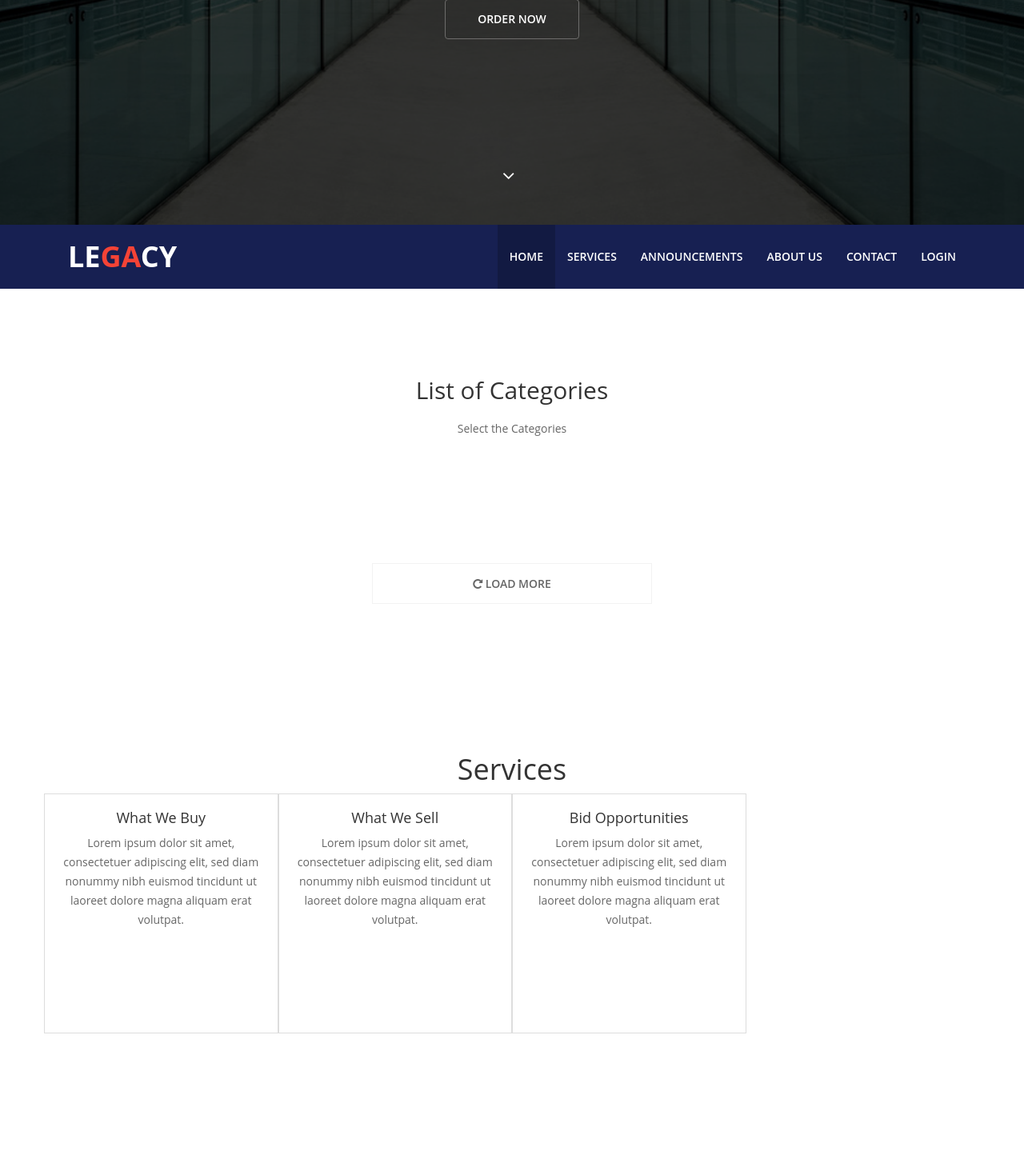
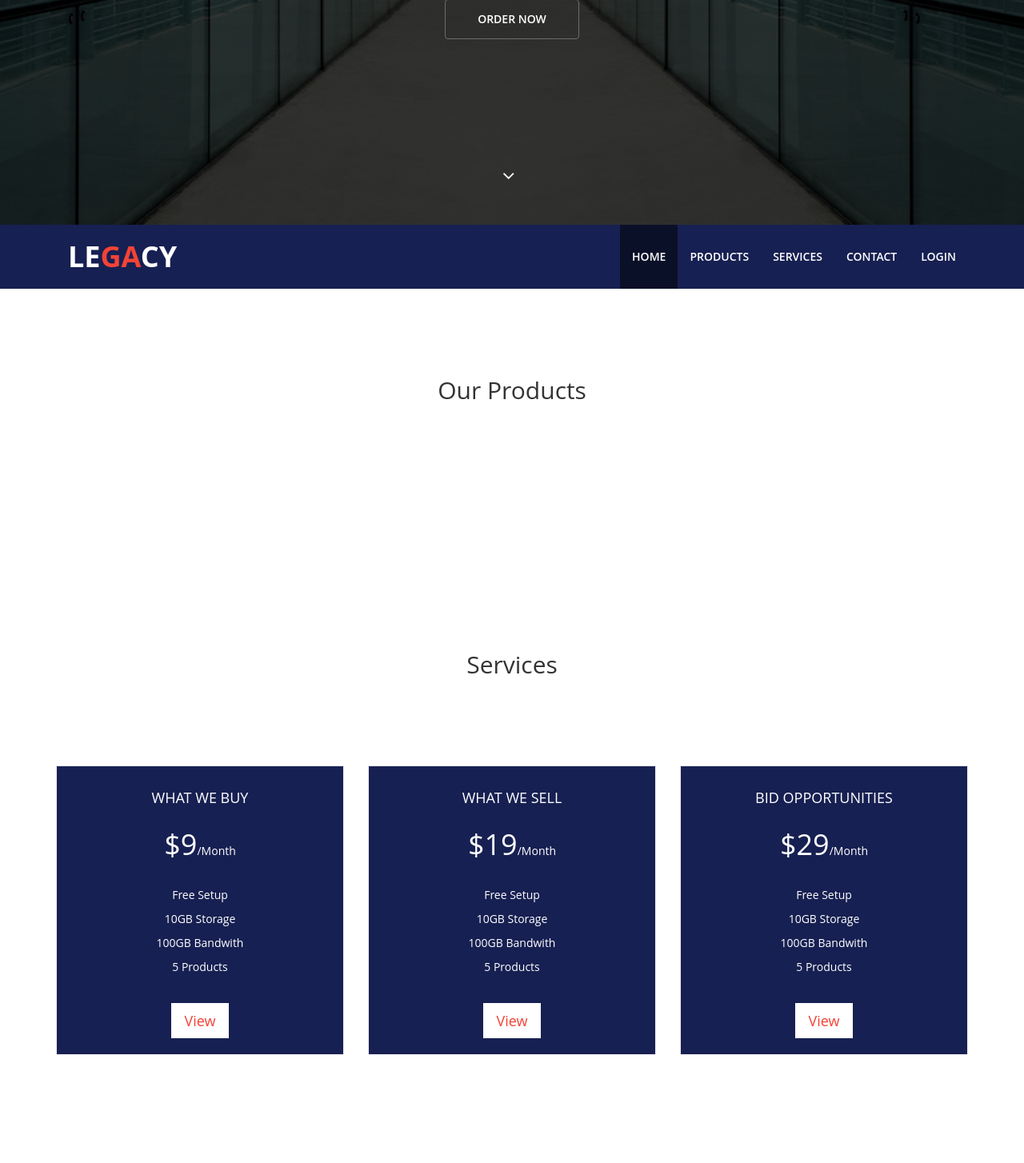
Before and after one commit to MF-DEV12/PLMOS, a CodeIgniter app: the page made by application/views/home.php in a window 1280 px wide. Shown: the part 519-1973 px from the top of the page at 80% size. Run offline with CodeIgniter, Linux system fonts and the light colour scheme; data that the repository does not hold is empty; some libraries are stand-ins or nearby versions.

Commit message:
Add Services

```diff
--- a/application/views/home.php
+++ b/application/views/home.php
@@ -28,13 +28,13 @@
               <div class="caption">
                 <h1 class="animated fadeInLeftBig">Welcome to <br/>LE<span>GA</span>CY<br/></h1>
                 <!-- <p class="animated fadeInRightBig">Techniques don't produce quality products and services: People do, people who care,people who are treated as creatively contributing individuals</p> -->
-                <a data-scroll class="btn btn-start animated fadeInUpBig" href="#orders">Order now</a>
+                <a data-scroll class="btn btn-start animated fadeInUpBig" href="#products">Order now</a>
               </div>
             </div>
             <div class="item" style="background-image: url(images/slider/2.jpg)">
               <div class="caption">
                 <h1 class="animated fadeInLeftBig"><span>MISSION</span></h1>
-                <p class="animated fadeInRightBig">To provide architects and aluminum fabricators in particular and the construction industry in general with high quality, enviroment-friendly and value-added architectural glass products at competitive prices with short lead times using state-of-the-art glass designs; and to fulfill the needs and expectations of its employees, local community and other members of the supply chain in which it operates.</p>
+                <p class="animated fadeInRightBig">To provide architects and aluminum fabricators in particular and the construction industry in general with high quality,<br/> enviroment-friendly and value-added architectural glass products at competitive prices with short lead times <br/> using state-of-the-art glass designs; and to fulfill the needs and expectations of its employees, <br/>local community and other members of the supply chain in which it operates.</p>
                 <a data-scroll class="btn btn-start animated fadeInUpBig" href="#orders">Order now</a>
               </div>
             </div>
@@ -105,11 +105,11 @@
 
               <ul class="nav navbar-nav navbar-right" style="z-index: 99999;">
                 <li class="scroll active"><a href="#home">Home</a></li>
+                <li class="scroll"><a href="#products">Products</a></li>
                 <li class="scroll"><a href="#services">Services</a></li>
-                <li class="scroll"><a href="#announcements">Announcements</a></li>
+                <!-- <li class="scroll"><a href="#announcements">Announcements</a></li>  -->
                 <!-- <li class="scroll"><a href="#forums">Forums</a></li>                      -->
                 <!-- <li class="scroll"><a href="#about-us">About Us</a></li>      -->
-                <li class="scroll"><a href="#about">About us</a></li>
                 <li class="scroll"><a href="#contact">Contact</a></li>
 
                 <?php if($this->session->userdata("username")){ ?>
@@ -164,72 +164,175 @@
       <input type="text" placeholder="Search for items.." class="form-control"/>
       <span class="glyphicon glyphicon-search btn-itemsearch"></span>
     </div>
-<section id="orders">
+
+
+<section id="products">
     <div class="container">
       <div class="row">
         <div class="heading text-center col-sm-8 col-sm-offset-2 wow fadeInUp" data-wow-duration="1000ms" data-wow-delay="300ms">
-          <h2>List of Categories</h2>
-          <p>Select the Categories</p>
+          <h2>Our Products</h2>
+          <!-- <p>Lorem ipsum dolor sit amet, consectetur adipisicing elit, sed do eiusmod tempor incididunt ut labore et dolore magna aliqua ut enim ad minim veniam</p> -->
         </div>
       </div>
     </div>
-    <div class="container-fluid" align="center">
-      <div class="row" align="center">
+    <div class="container">
+      <div class="row">
+        <?php $ctr = 0;?>
         <?php foreach($family as $key) {?>
+        <?php $animate = ($ctr % 2 == 0) ? "fadeInRightBig" : "fadeInLeftBig";?>
+        <?php $ctr++;?>
+
               <div class="col-sm-3">
-                <div class="folio-item wow fadeInRightBig" data-wow-duration="1000ms" data-wow-delay="300ms">
+                <div class="folio-item wow <?=$animate;?>" data-wow-duration="1000ms" data-wow-delay="300ms">
                   <div class="folio-image">
-                    <a href="<?=base_url('items?family='.$key->Level1No);?>">
                     <img class="img-responsive" src="<?=base_url('images/variant-folder/' . $key->ImageFile);?>" alt="" onerror="this.src='images/noimage.gif';">
-                    </a>
                   </div>
-                  <p><?=$key->Name1;?></p>
+                  <div class="overlay">
+                    <div class="overlay-content">
+                      <div class="overlay-text">
+                        <div class="folio-info">
+                          <h3><?=$key->Name1;?></h3>
+                        </div>
+                        <div class="folio-overview">
+                          <span class="folio-link"><a class="folio-read-more" href="#" data-single_url="<?=base_url('items?family='.$key->Level1No);?>" ><i class="fa fa-link"></i></a></span>
+                          <span class="folio-expand"><a href="<?=base_url('images/variant-folder/' . $key->ImageFile);?>" data-lightbox="portfolio"><i class="fa fa-search-plus"></i></a></span>
+                        </div>
+                      </div>
+                    </div>
+                  </div>
                 </div>
               </div>
+
         <?php } ?>
 
 
 
-      </div>
-      <div class="load-more wow fadeInUp" data-wow-duration="1000ms" data-wow-delay="500ms">
-          <a  class="btn-loadmore"><i class="fa fa-repeat"></i> Load More</a>
-      </div>
     </div>
     <div id="portfolio-single-wrap">
       <div id="portfolio-single">
       </div>
+    </div><!-- /#portfolio-single-wrap -->
+</section>
+
+<section id="services">
+    <div class="container">
+      <div class="row">
+        <div class="heading text-center col-sm-8 col-sm-offset-2 wow fadeInUp" data-wow-duration="1200ms" data-wow-delay="300ms">
+          <h2>Services</h2>
+        </div>
+      </div>
+      <div class="pricing-table">
+        <div class="row">
+          <div class="col-sm-4">
+            <div class="single-table featured wow flipInY" data-wow-duration="1000ms" data-wow-delay="300ms">
+              <h3>What we Buy</h3>
+              <div class="price">
+                $9<span>/Month</span>
+              </div>
+              <ul>
+                <li>Free Setup</li>
+                <li>10GB Storage</li>
+                <li>100GB Bandwith</li>
+                <li>5 Products</li>
+              </ul>
+              <a href="#" class="btn btn-lg btn-primary">View</a>
+            </div>
+          </div>
+          <div class="col-sm-4">
+            <div class="single-table featured wow flipInY" data-wow-duration="1000ms" data-wow-delay="500ms">
+              <h3>What we Sell</h3>
+              <div class="price">
+                $19<span>/Month</span>
+              </div>
+              <ul>
+                <li>Free Setup</li>
+                <li>10GB Storage</li>
+                <li>100GB Bandwith</li>
+                <li>5 Products</li>
+              </ul>
+              <a href="#" class="btn btn-lg btn-primary">View</a>
+            </div>
+          </div>
+          <div class="col-sm-4">
+            <div class="single-table featured wow flipInY" data-wow-duration="1000ms" data-wow-delay="800ms">
+              <h3>Bid Opportunities</h3>
+              <div class="price">
+                $29<span>/Month</span>
+              </div>
+              <ul>
+                <li>Free Setup</li>
+                <li>10GB Storage</li>
+                <li>100GB Bandwith</li>
+                <li>5 Products</li>
+              </ul>
+              <a href="#" class="btn btn-lg btn-primary">View</a>
+            </div>
+          </div>
+
+        </div>
+      </div>
     </div>
 </section>
-<section id="services">
-    <div class="container" align="center">
-       <h1>Services</h1>
-       <div class="row services-wrap">
-          <div class="col-sm-3">
-             <i class="icon-paperplane_ico icon2x"></i>
-             <h3>What We Buy</h3>
-             <p>Lorem ipsum dolor sit amet, consectetuer adipiscing elit, sed diam nonummy nibh euismod tincidunt ut laoreet dolore magna aliquam erat volutpat.
-             </p>
+<!--
+<section id="announcements">
+    <div class="container">
+      <div class="row">
+        <div class="heading text-center col-sm-8 col-sm-offset-2 wow fadeInUp" data-wow-duration="1200ms" data-wow-delay="300ms">
+          <h2>Services</h2>
+        </div>
+      </div>
+      <div class="pricing-table">
+        <div class="row">
+          <div class="col-sm-4">
+            <div class="single-table wow flipInY" data-wow-duration="1000ms" data-wow-delay="300ms">
+              <h3>What we Buy</h3>
+              <div class="price">
+                $9<span>/Month</span>
+              </div>
+              <ul>
+                <li>Free Setup</li>
+                <li>10GB Storage</li>
+                <li>100GB Bandwith</li>
+                <li>5 Products</li>
+              </ul>
+              <a href="#" class="btn btn-lg btn-primary">View</a>
+            </div>
           </div>
-          <div class="col-sm-3">
-             <i class="icon-star icon2x"></i>
-             <h3>What We Sell</h3>
-             <p>Lorem ipsum dolor sit amet, consectetuer adipiscing elit, sed diam nonummy nibh euismod tincidunt ut laoreet dolore magna aliquam erat volutpat.
-             </p>
+          <div class="col-sm-4">
+            <div class="single-table wow flipInY" data-wow-duration="1000ms" data-wow-delay="500ms">
+              <h3>What we Sell</h3>
+              <div class="price">
+                $19<span>/Month</span>
+              </div>
+              <ul>
+                <li>Free Setup</li>
+                <li>10GB Storage</li>
+                <li>100GB Bandwith</li>
+                <li>5 Products</li>
+              </ul>
+              <a href="#" class="btn btn-lg btn-primary">View</a>
+            </div>
           </div>
-          <div class="col-sm-3">
-             <i class="icon-message icon2x"></i>
-             <h3>Bid Opportunities</h3>
-             <p>Lorem ipsum dolor sit amet, consectetuer adipiscing elit, sed diam nonummy nibh euismod tincidunt ut laoreet dolore magna aliquam erat volutpat.
-             </p>
+          <div class="col-sm-4">
+            <div class="single-table featured wow flipInY" data-wow-duration="1000ms" data-wow-delay="800ms">
+              <h3>Bid Opportunities</h3>
+              <div class="price">
+                $29<span>/Month</span>
+              </div>
+              <ul>
+                <li>Free Setup</li>
+                <li>10GB Storage</li>
+                <li>100GB Bandwith</li>
+                <li>5 Products</li>
+              </ul>
+              <a href="#" class="btn btn-lg btn-primary">View</a>
+            </div>
           </div>
 
-       </div>
+        </div>
+      </div>
     </div>
-
-</section>
-<section id="whatwebuy">
-
-</section>
+</section>   -->
 
 
 <section id="contact">
--- a/css/homestyle/main.css
+++ b/css/homestyle/main.css
@@ -270,7 +270,7 @@ section {
 }
 
 .navbar-right li.active a {
-  background-color: rgba(0,0,0,.2);
+  background-color: rgba(0,0,0,.5);
 }
 
 .navbar-brand h1 {
@@ -333,7 +333,7 @@ section {
 ********About CSS*******
 **************************/
 #about-us {
-  background-image: url(../images/about-bg.jpg);
+  background-image: url(images/about-bg.jpg);
   padding: 60px 0;
 }
 
@@ -379,17 +379,17 @@ section {
 ********portfolio CSS*****
 **************************/
 
-#portfolio .container-fluid,
-#portfolio .col-sm-3  {
+#products .container-fluid,
+#products .col-sm-3  {
   overflow: hidden;
   padding: 0;
 }
 
-#portfolio .folio-item {
+#products .folio-item {
   position: relative;
 }
 
-#portfolio .overlay {
+#products .overlay {
   background-color: #000;
   color: #fff;
   left: 0;
@@ -460,7 +460,7 @@ section {
   transition: all 0.8s ease-in-out;
 }
 
-#portfolio .folio-item:hover .folio-image {
+#products .folio-item:hover .folio-image {
   -webkit-transform: scale(1.5) rotate(-15deg);
   transform: scale(1.5) rotate(-15deg);
 }
@@ -481,18 +481,18 @@ section {
 
 
 
-#portfolio .folio-item:hover .overlay {
+#products .folio-item:hover .overlay {
   opacity: 0.8;
   bottom: 0;
   height: 100%;
 }
 
-#portfolio .folio-item:hover .folio-overview .folio-expand {
+#products .folio-item:hover .folio-overview .folio-expand {
   margin-top: 0;
   margin-left:0;
 }
 
-#portfolio .folio-item:hover .overlay .folio-info {
+#products .folio-item:hover .overlay .folio-info {
   opacity: 1;
   margin-bottom:0;
   margin-top:0;
```
